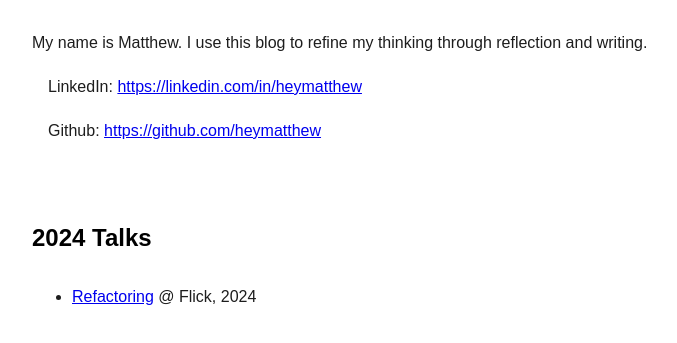
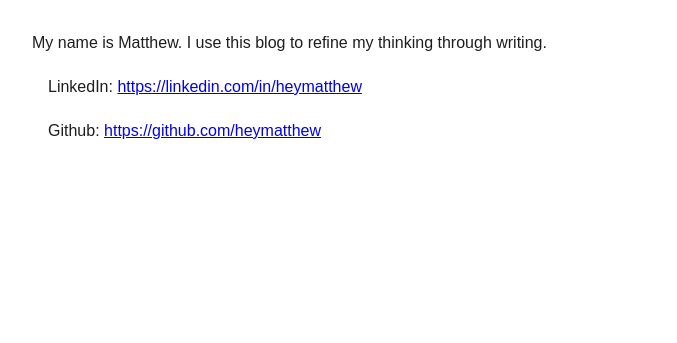
Before and after one commit to heymatthew/matthew.nz, a plain HTML site: page index.html in a window 1280 px wide. Shown: the part 251-594 px from the top of the page, without its empty margins (296-973 px from the left). Drawn offline with Linux system fonts and the light colour scheme.

Commit message:
Hot off the press

```diff
--- a/index.html
+++ b/index.html
@@ -10,14 +10,9 @@
 <body>
 
     <h1>Hello</h1>
-    <p>My name is Matthew. I use this blog to refine my thinking through reflection and writing.</p>
+    <p>My name is Matthew. I use this blog to refine my thinking through writing.</p>
 <p>LinkedIn: <a href="https://linkedin.com/in/heymatthew">https://linkedin.com/in/heymatthew</a></p>
 <p>Github: <a href="https://github.com/heymatthew">https://github.com/heymatthew</a></p>
-<h2 id="2024-talks">2024 Talks</h2>
-<ul>
-<li><a href="/refactoring">Refactoring</a>
-@ Flick, 2024</li>
-</ul>
 
 </body>
 </html>
```
Also changed, not shown: 1 other file.
